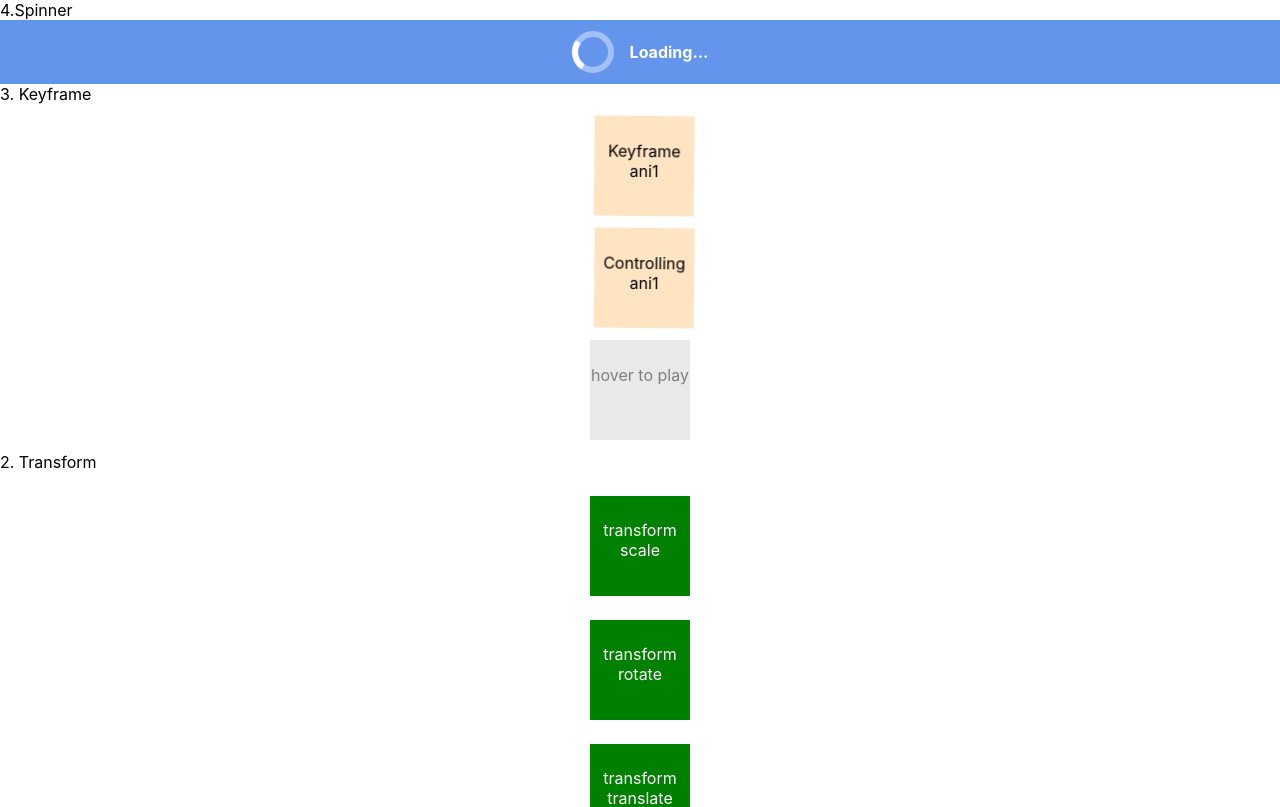
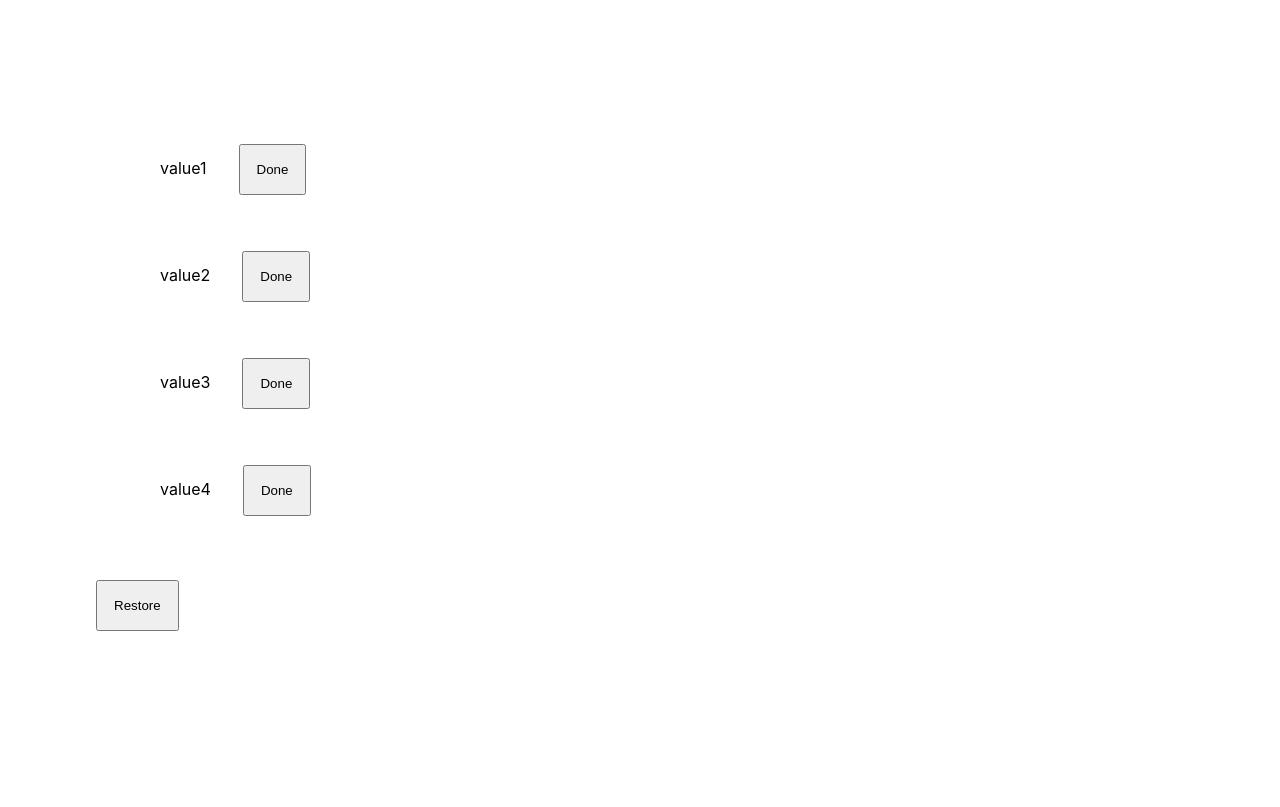
Before and after one commit to behoney/study_react_redux_sass, a React (Create React App) app: page / in a window 1280 px wide. Shown: the top 807 px of the page. Built offline with nearby package versions, Linux system fonts and the light colour scheme.

Commit message:
[add] ~1.26

```diff
--- a/src/App.tsx
+++ b/src/App.tsx
@@ -9,10 +9,7 @@ import Transition from './Transition';
 function App() {
   return (
     <div className="App">
-      <Spinner />
-      <Keyframe />
-      <Transform />
-      <Transition />
+      <CH1 />
     </div>
   );
 }
--- a/src/CH1.jsx
+++ b/src/CH1.jsx
@@ -1,34 +1,38 @@
 import React, { useState, useEffect, useRef } from 'react'
 import "./CH1.scss"
 
-const Child = () => {
-  throw new Error("err");
-  return <div>child!</div>
-}
+const todo = [
+  { id: 1, value: "value1" },
+  { id: 2, value: "value2" },
+  { id: 3, value: "value3" },
+  { id: 4, value: "value4" }
+]
 
 function CH1() {
+  const [item, setItem] = useState(todo)
 
-  const handleEvent = (e) => {
-    e.preventDefault();
-    console.dir(e.target.elements.phone.value);
+  const handleDoneBtn = (id) => {
+    setItem(item.filter(e => e.id != id));
+    console.log(item);
   }
-
-  const [num, setNum] = useState("")
-  const handleInput = (e) => {
-    setNum(e.target.value)
-    console.log(num);
-  }
-
   return (
     <>
-      <form action="/test" onSubmit={handleEvent}>
-        <label htmlFor="phone">phone</label>
-        <input type="text" name='phone' onChange={handleInput} />
-        <input id='submit' type="submit" disabled={num.length < 5} />
-      </form>
-      <p>{num}</p>
-      <Child />
+      <div>
+        {item.map(e => {
+          return (<div key={e.id}>
+            <span >{e.value}</span>
+            <button onClick={() => handleDoneBtn(e.id)}>Done</button>
+          </div>)
+        })}
+      </div>
+
+      <button onClick={() => {
+        setItem(todo);
+      }}>
+        Restore
+      </button>
     </>
+
   )
 }
 
--- a/src/CH1.scss
+++ b/src/CH1.scss
@@ -15,6 +15,7 @@
 * {
     padding: 16px;
     margin:8px;
+    transition: all 0.5s linear;
 }
 
 form input{
```
